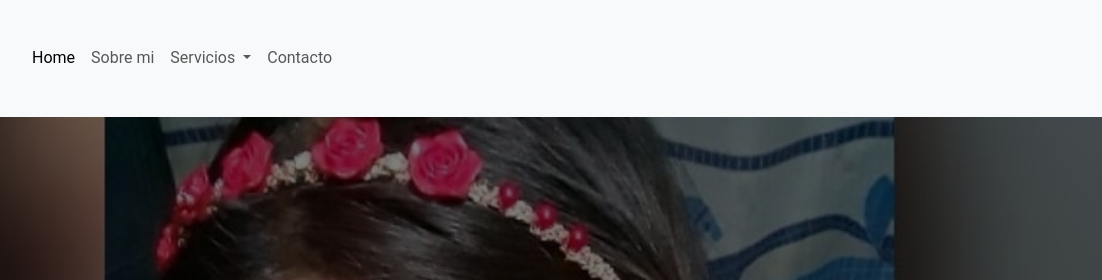
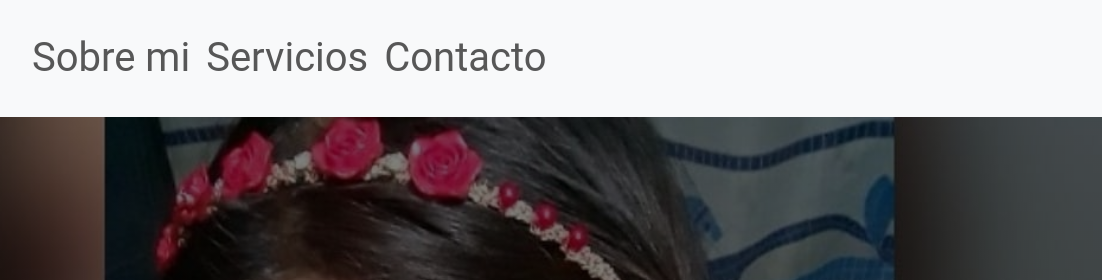
Before and after one commit to RodrigoBuda/Lolitas, a website: page index.html in a window 1280 px wide. Shown: the top 280 px of the page, 178-1280 px from the left. Drawn offline with nearby package versions, Linux system fonts and the light colour scheme.

Commit message:
primero commit corregido

```diff
--- a/index.css
+++ b/index.css
@@ -32,6 +32,10 @@ button{
 
 .logopng{
 width: 150px;
+}
+
+.navMenu{
+    font-size: 2.5em;
 }
 
 .cont-menu{
--- a/index.html
+++ b/index.html
@@ -14,7 +14,7 @@
   <body>
 
     <header>
-        <nav class="navbar navbar-expand-lg bg-body-tertiary">
+        <nav class="navbar navbar-expand-lg bg-body-tertiary navMenu">
           <div class="container-fluid">
             <a class="navbar-brand" href="#"><img class="logopng" src="img/logopng.png" alt=""></a>
             <button class="navbar-toggler" type="button" data-bs-toggle="collapse" data-bs-target="#navbarSupportedContent" aria-controls="navbarSupportedContent" aria-expanded="false" aria-label="Toggle navigation">
@@ -23,21 +23,10 @@
             <div class="collapse navbar-collapse" id="navbarSupportedContent">
               <ul class="navbar-nav me-auto mb-2 mb-lg-0">
                 <li class="nav-item">
-                  <a class="nav-link active" aria-current="page" href="#">Home</a>
+                  <a class="nav-link" href="#sobreMi">Sobre mi</a>
                 </li>
                 <li class="nav-item">
-                  <a class="nav-link" href="#sobreMi">Sobre mi</a>
-                </li>
-                <li class="nav-item dropdown">
-                  <a class="nav-link dropdown-toggle" href="" role="button" data-bs-toggle="dropdown" aria-expanded="false">
-                    Servicios
-                  </a>
-                  <ul class="dropdown-menu">
-                    <li><a class="dropdown-item" href="#">Action</a></li>
-                    <li><a class="dropdown-item" href="#">Another action</a></li>
-                    <li><hr class="dropdown-divider"></li>
-                    <li><a class="dropdown-item" href="#">Something else here</a></li>
-                  </ul>
+                  <a class="nav-link" href="#servicios">Servicios</a>
                 </li>
                 <li class="nav-item">
                   <a class="nav-link" href="#contacto">Contacto</a>
```
